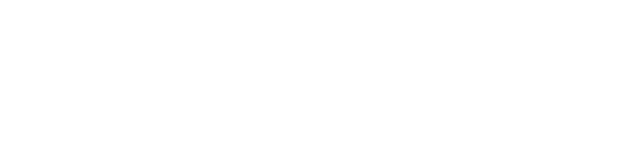
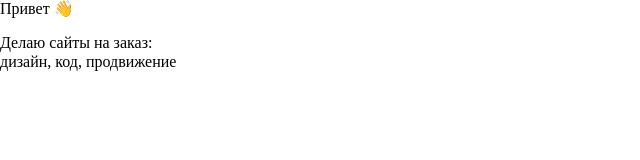
Before and after one commit to Remsy2/html-starter, a plain HTML site: page index.html in a window 1280 px wide. Shown: the whole page, without its empty margins (0-640 px from the left). Drawn offline with Linux system fonts and the light colour scheme.

Commit message:
add: box-sizing

```diff
--- a/css/style.css
+++ b/css/style.css
@@ -0,0 +1,3 @@
+* {
+  box-sizing: border-box;
+}
--- a/index.html
+++ b/index.html
@@ -5,9 +5,18 @@
     <meta name="viewport" content="width=device-width, initial-scale=1.0" />
     <link rel="stylesheet" href="./css/normalize.css" />
     <link rel="stylesheet" href="./css/style.css" />
-    <title>Document</title>
+    <title>Виталий Пашин</title>
   </head>
   <body>
+    <div class="page-wrapper">
+      <header class="header">
+        <span class="hello">Привет 👋</span>
+        <p class="hello-taxt">
+          Делаю сайты на заказ:
+          <br />дизайн, код, продвижение
+        </p>
+      </header>
+    </div>
     <script src="js/main.js"></script>
   </body>
 </html>
```
